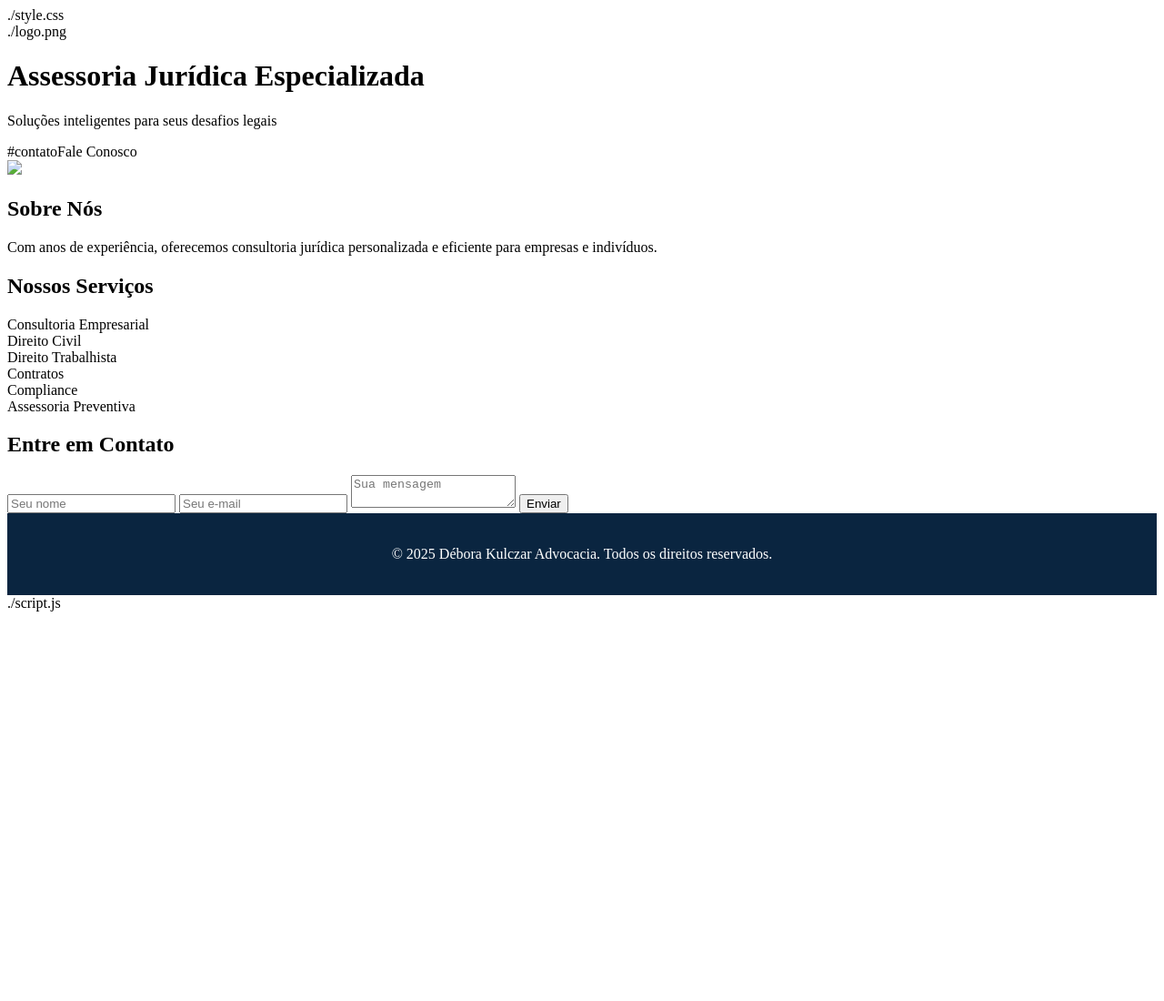
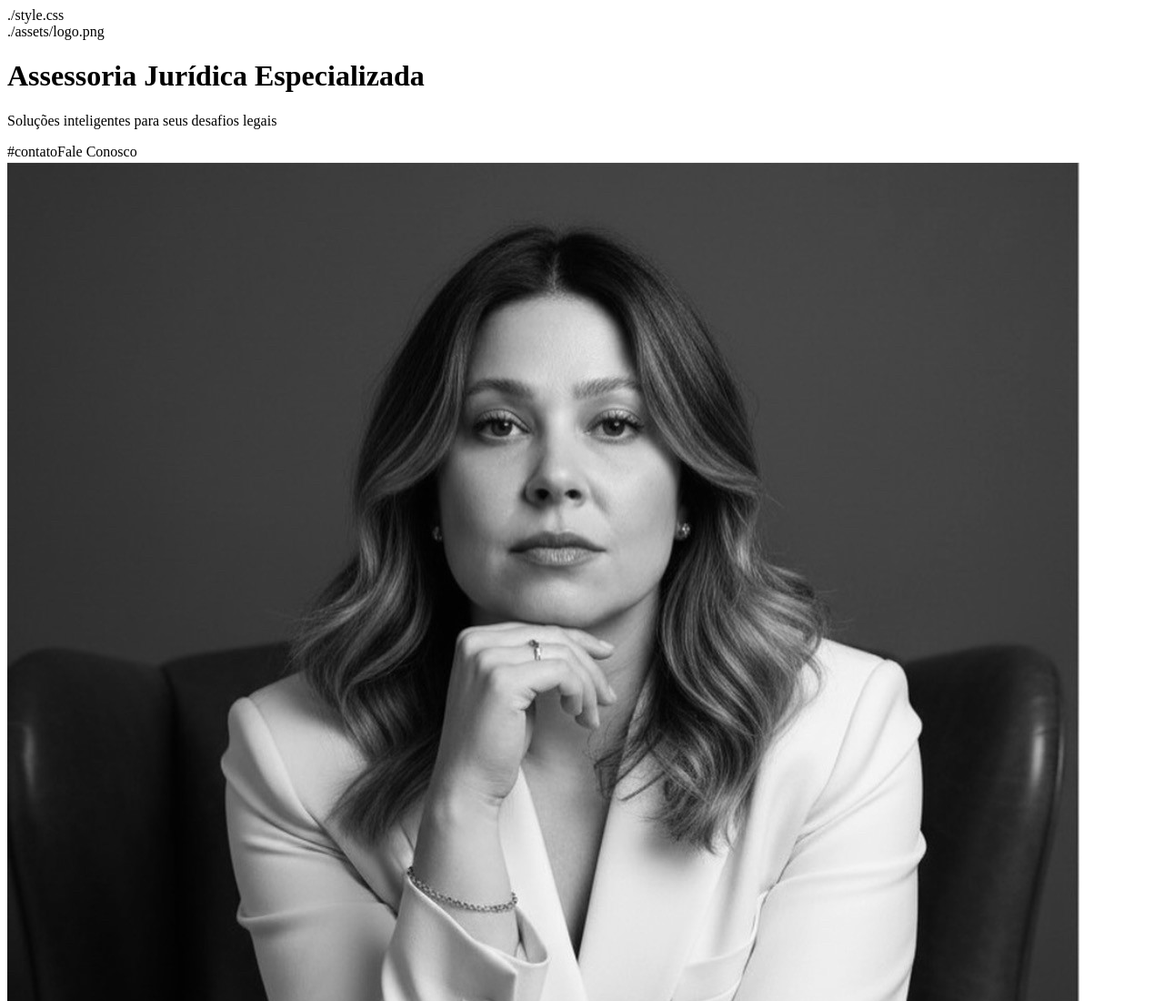
Before and after one commit to Paulo198019/mockup-visual-Debora, a plain HTML site: page index.html in a window 1280 px wide. Shown: the top 1100 px of the page at 91% size. Before the commit the page ends 800 px from the top, so only its background shows below. Drawn offline with Linux system fonts and the light colour scheme.

Commit message:
Update index.html

```diff
--- a/index.html
+++ b/index.html
@@ -2,7 +2,6 @@
 <!DOCTYPE html>
 <html lang="pt-BR">
 <head>
-    <!-- Metadados básicos -->
     <meta charset="UTF-8">
     <meta name="viewport" content="width=device-width, initial-scale=1.0">
     <title>Débora Kulczar Advocacia</title>
@@ -14,27 +13,24 @@
     <!-- ================= HERO SECTION ================= -->
     <header class="hero">
         <div class="hero-content">
-            <!-- Logo do escritório -->
-            ./logo.png
+            <!-- Logo -->
+            ./assets/logo.png
 
-            <!-- Título principal -->
+            <!-- Título -->
             <h1>Assessoria Jurídica Especializada</h1>
-
-            <!-- Subtítulo -->
             <p>Soluções inteligentes para seus desafios legais</p>
 
-            <!-- Botão de chamada para ação -->
+            <!-- Botão -->
             #contatoFale Conosco</a>
         </div>
     </header>
 
-    <!-- ================= SOBRE NÓS ================= -->
+    <!-- ================= SOBRE ================= -->
     <main>
         <section class="sobre" id="sobre">
             <div class="sobre-content">
-                <!-- Foto da advogada responsável -->
-                <img src="./advogada            <!-- Texto sobre o escritório -->
-                <div>
+                <!-- Foto da advogada -->
+                <img src="./assets/foto-profissional.jpg" alt="Advogada Respons                <div>
                     <h2>Sobre Nós</h2>
                     <p>Com anos de experiência, oferecemos consultoria jurídica personalizada e eficiente para empresas e indivíduos.</p>
                 </div>
@@ -45,7 +41,6 @@
         <section class="servicos" id="servicos">
             <h2>Nossos Serviços</h2>
             <div class="cards-grid">
-                <!-- Cada card representa um serviço -->
                 <div class="card">Consultoria Empresarial</div>
                 <div class="card">Direito Civil</div>
                 <div class="card">Direito Trabalhista</div>
@@ -59,7 +54,6 @@
         <section class="contato" id="contato">
             <h2>Entre em Contato</h2>
             <form>
-                <!-- Campos do formulário -->
                 <input type="text" placeholder="Seu nome" required>
                 <input type="email" placeholder="Seu e-mail" required>
                 <textarea placeholder="Sua mensagem" required></textarea>
@@ -73,7 +67,7 @@
         <p>&copy; 2025 Débora Kulczar Advocacia. Todos os direitos reservados.</p>
     </footer>
 
-    <!-- Link para o JavaScript -->
+    <!-- Link para o JS -->
     ./script.js</script>
 </body>
 </html>
```
